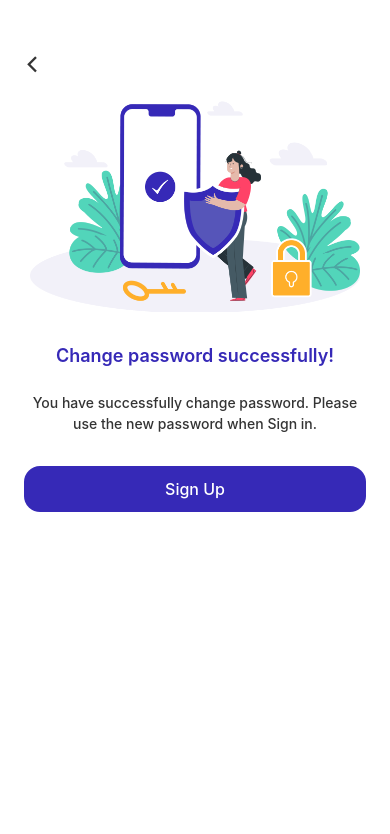
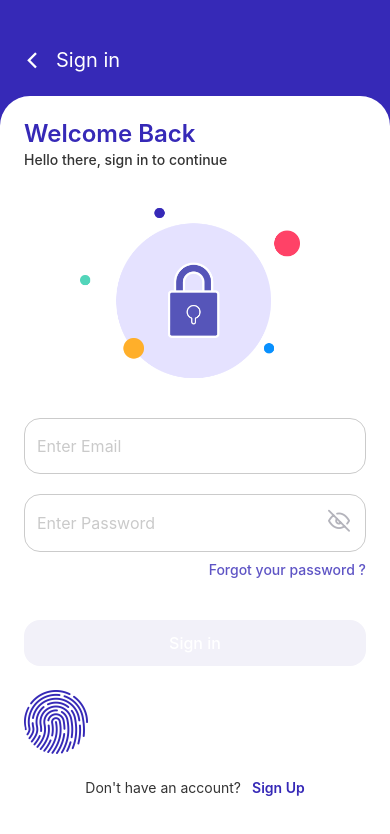
Before and after one commit to zainkhokhar1/i-Bank-React-Native, a React Native app: screen /Login in a window 390 px wide. Shown: the top 834 px of the page. Built offline with nearby package versions, Linux system fonts and the light colour scheme.

Commit message:
Add Stack navigation in App

```diff
--- a/App.jsx
+++ b/App.jsx
@@ -1,12 +1,8 @@
 import "./global.css";
 import { StatusBar } from 'expo-status-bar';
 import { View } from 'react-native';
-import Login from "./src/screens/Login";
-import Signup from "./src/screens/Signup";
-import EnterNumber from "./src/screens/forgot-password/EnterNumber";
-import EnterCode from "./src/screens/forgot-password/EnterCode";
-import EnterNewPassword from "./src/screens/change-password/EnterNewPassword";
-import Success from "./src/screens/change-password/Success";
+import StackNavigator from "./src/navigation/StackNavigator";
+
 
 export default function App() {
   return (
@@ -15,17 +11,7 @@ export default function App() {
         style="light"
       />
 
-      {/* <Login /> */}
-
-      {/* <Signup /> */}
-
-      {/* <EnterNumber /> */}
-
-      {/* <EnterCode /> */}
-
-      {/* <EnterNewPassword /> */}
-
-      <Success />
+      <StackNavigator />
 
     </View>
   );
--- a/babel.config.js
+++ b/babel.config.js
@@ -1,9 +1,12 @@
-module.exports = function(api) {
+module.exports = function (api) {
   api.cache(true);
   return {
     presets: [
       ["babel-preset-expo", { jsxImportSource: "nativewind" }],
       "nativewind/babel"
     ],
+    plugins: [
+      'react-native-reanimated/plugin',
+    ],
   };
 };
--- a/index.js
+++ b/index.js
@@ -1,6 +1,6 @@
 import { registerRootComponent } from 'expo';
 
-import App from './App';
+import App from './App.jsx';
 
 // registerRootComponent calls AppRegistry.registerComponent('main', () => App);
 // It also ensures that whether you load the app in Expo Go or in a native build,
--- /dev/null
+++ b/src/navigation/StackNavigator.jsx
@@ -0,0 +1,30 @@
+
+import { NavigationContainer } from '@react-navigation/native';
+import { createNativeStackNavigator } from '@react-navigation/native-stack';
+import Login from '../screens/Login';
+import Signup from '../screens/Signup';
+import EnterNumber from '../screens/forgot-password/EnterNumber';
+import EnterCode from '../screens/forgot-password/EnterCode';
+import EnterNewPassword from '../screens/change-password/EnterNewPassword';
+import Success from '../screens/change-password/Success';
+import Home from '../screens/Home';
+
+const Stack = createNativeStackNavigator();
+
+const StackNavigator = () => {
+    return (
+        <NavigationContainer>
+            <Stack.Navigator initialRouteName="Login" screenOptions={{ headerShown: false }}>
+                <Stack.Screen name="Login" component={Login} />
+                <Stack.Screen name="Signup" component={Signup} />
+                <Stack.Screen name="EnterNumber" component={EnterNumber} />
+                <Stack.Screen name="EnterCode" component={EnterCode} />
+                <Stack.Screen name="EnterNewPassword" component={EnterNewPassword} />
+                <Stack.Screen name="Success" component={Success} />
+                <Stack.Screen name="Home" component={Home} />
+            </Stack.Navigator>
+        </NavigationContainer>
+    );
+};
+
+export default StackNavigator;
--- /dev/null
+++ b/src/screens/Home.jsx
@@ -0,0 +1,12 @@
+import { View, Text } from 'react-native'
+import React from 'react'
+
+const Home = () => {
+    return (
+        <View>
+            <Text>Home</Text>
+        </View>
+    )
+}
+
+export default Home;
--- a/src/screens/Login.jsx
+++ b/src/screens/Login.jsx
@@ -3,8 +3,11 @@ import Fontisto from '@expo/vector-icons/Fontisto';
 import Feather from '@expo/vector-icons/Feather';
 import { useState } from 'react';
 import { ScrollView } from 'react-native';
+import { useNavigation } from '@react-navigation/native';
 
 const Login = () => {
+
+    const navigation = useNavigation();
 
     const [hide, setHide] = useState(true);
     const [data, setData] = useState({
@@ -23,7 +26,7 @@ const Login = () => {
 
     const handleSubmitData = () => {
         if (!(data.email && data.password)) return;
-        alert(JSON.stringify(data));
+        navigation.navigate('Home');
     }
 
     return (
@@ -33,7 +36,9 @@ const Login = () => {
 
             {/* Return and title btn */}
             <View className="h-10 flex flex-row w-full items-center gap-4 px-6 mb-4">
-                <Fontisto name="angle-left" size={16} color="white" />
+                <Fontisto name="angle-left" size={16} color="white"
+                    onPress={() => navigation.goBack()}
+                />
                 <Text className="semibold text-white text-xl">
                     Sign in
                 </Text>
@@ -72,7 +77,7 @@ const Login = () => {
                             value={data.email}
                             onChangeText={(text) => { handleInputs('email', text) }}
                             placeholderTextColor={'#CACACA'}
-                            className=" text-medium text-base border-[#CBCBCB] border-[1px] h-14 w-full rounded-2xl px-3"
+                            className=" text-medium text-base border-[#CBCBCB] border-[1px] h-14 w-full rounded-2xl px-3 caret-[#343434]"
                             placeholder='Enter Email'
                         />
                         <View className="relative w-full h-auto border-[#CBCBCB] border-[1px] rounded-2xl">
@@ -83,7 +88,7 @@ const Login = () => {
                                 autoCorrect={false}
                                 placeholderTextColor={'#CACACA'}
                                 autoCapitalize='none'
-                                className="text-base h-14 w-10/12 px-3"
+                                className="text-base h-14 w-10/12 px-3 caret-[#343434]"
                                 placeholder='Enter Password'
                             />
                             {/* icon shown here */}
@@ -98,8 +103,9 @@ const Login = () => {
                     </View>
 
                     <Text
-                        style={{ textAlign: 'right' }} //because nativeWind not working for this one
-                        className="text-[#3629B7]/80 font-medium text-sm pt-2">
+                        className="text-[#3629B7]/80 font-medium text-sm pt-2 text-right"
+                        onPress={() => navigation.navigate('EnterNumber')}
+                    >
                         Forgot your password ?
                     </Text>
 
@@ -127,7 +133,9 @@ const Login = () => {
                         <Text className="text-sm text-[#343434]">
                             Don't have an account?
                         </Text>
-                        <Text className="text-[#3629B7] font-semibold text-sm leading-4">
+                        <Text className="text-[#3629B7] font-semibold text-sm leading-4"
+                            onPress={() => navigation.navigate('Signup')}
+                        >
                             Sign Up
                         </Text>
                     </View>
--- a/src/screens/Signup.jsx
+++ b/src/screens/Signup.jsx
@@ -3,8 +3,13 @@ import Fontisto from '@expo/vector-icons/Fontisto';
 import Feather from '@expo/vector-icons/Feather';
 import { useState } from 'react';
 import BouncyCheckbox from "react-native-bouncy-checkbox";
+import { useNavigation } from '@react-navigation/native';
 
 const Signup = () => {
+
+    const navigation = useNavigation();
+
+
     const [isChecked, setIsChecked] = useState(false);
     const [hide, setHide] = useState(true);
     const [data, setData] = useState({
@@ -22,14 +27,16 @@ const Signup = () => {
 
     const handleSubmitData = () => {
         if (!(data.name && data.email && data.password && isChecked)) return;
-        alert(JSON.stringify(data));
+        navigation.navigate('Home');
     };
 
     return (
         <View className="bg-[#3629B7] flex-1 pt-10">
             {/* Return and title btn */}
             <View className="h-10 flex flex-row w-full items-center gap-4 px-6 mb-4">
-                <Fontisto name="angle-left" size={16} color="white" />
+                <Fontisto name="angle-left" size={16} color="white"
+                    onPress={() => navigation.goBack()}
+                />
                 <Text className="semibold text-white text-xl">
                     Sign Up
                 </Text>
@@ -62,7 +69,7 @@ const Signup = () => {
                             value={data.name}
                             onChangeText={(text) => { handleInputs('name', text) }}
                             placeholderTextColor={'#CACACA'}
-                            className="text-medium text-base border-[#CBCBCB] border-[1px] h-14 w-full rounded-2xl px-3"
+                            className="text-medium text-base border-[#CBCBCB] border-[1px] h-14 w-full rounded-2xl px-3 caret-[#343434]"
                             placeholder='Enter Name'
                         />
                         <TextInput
@@ -70,7 +77,7 @@ const Signup = () => {
                             value={data.email}
                             onChangeText={(text) => { handleInputs('email', text) }}
                             placeholderTextColor={'#CACACA'}
-                            className="text-medium text-base border-[#CBCBCB] border-[1px] h-14 w-full rounded-2xl px-3"
+                            className="text-medium text-base border-[#CBCBCB] border-[1px] h-14 w-full rounded-2xl px-3 caret-[#343434]"
                             placeholder='Enter Email'
                         />
                         <View className="relative w-full h-auto border-[#CBCBCB] border-[1px] rounded-2xl">
@@ -81,7 +88,7 @@ const Signup = () => {
                                 autoCorrect={false}
                                 placeholderTextColor={'#CACACA'}
                                 autoCapitalize='none'
-                                className="text-base h-14 w-10/12 px-3"
+                                className="text-base h-14 w-10/12 px-3 caret-[#343434]"
                                 placeholder='Enter Password'
                             />
                             <Feather name={hide ? 'eye-off' : 'eye'}
@@ -140,7 +147,9 @@ const Signup = () => {
                         <Text className="text-sm text-[#343434]">
                             Have an account?
                         </Text>
-                        <Text className="text-[#3629B7] font-semibold text-sm leading-4">
+                        <Text className="text-[#3629B7] font-semibold text-sm leading-4"
+                            onPress={() => navigation.navigate('Login')}
+                        >
                             Sign In
                         </Text>
                     </View>
--- a/src/screens/change-password/EnterNewPassword.jsx
+++ b/src/screens/change-password/EnterNewPassword.jsx
@@ -2,8 +2,13 @@ import { View, Text, TextInput, TouchableOpacity } from 'react-native'
 import Fontisto from '@expo/vector-icons/Fontisto';
 import { useState } from 'react';
 import Feather from '@expo/vector-icons/Feather';
+import { useNavigation } from '@react-navigation/native';
 
 const EnterNewPassword = () => {
+
+  const navigation = useNavigation();
+
+
   const [hide, setHide] = useState({
     one: true,
     two: true
@@ -39,7 +44,9 @@ const EnterNewPassword = () => {
 
       {/* Header */}
       <View className="h-13 w-full flex-row items-center justify-start pt-3">
-        <Fontisto name="angle-left" size={16} color="#343434" />
+        <Fontisto name="angle-left" size={16} color="#343434"
+          onPress={() => navigation.goBack()}
+        />
         <Text className="font-semibold text-xl leading-7 pl-4 text-[#343434]">Change password</Text>
       </View>
 
@@ -58,7 +65,7 @@ const EnterNewPassword = () => {
         <View >
 
           <Text className="text-sm leading-4 font-semibold text-[#979797] pb-2">
-            Type your phone number
+            Type your new password
           </Text>
 
           <View className="relative w-full h-auto border-[#CBCBCB] border-[1px] rounded-2xl">
--- a/src/screens/change-password/Success.jsx
+++ b/src/screens/change-password/Success.jsx
@@ -35,7 +35,7 @@ const Success = () => {
                     activeOpacity={0.8}
                     className={`bg-[#3629B7] flex items-center justify-center min-w-full h-[46px] rounded-2xl mb-6`}>
                     <Text className="font-medium text-base text-white leading-6">
-                        Sign Up
+                        Ok
                     </Text>
                 </TouchableOpacity>
             </View>
--- a/src/screens/forgot-password/EnterCode.jsx
+++ b/src/screens/forgot-password/EnterCode.jsx
@@ -1,17 +1,29 @@
 import { View, Text, TextInput, TouchableOpacity } from 'react-native'
 import React, { useState } from 'react'
 import Fontisto from '@expo/vector-icons/Fontisto';
+import { useNavigation } from '@react-navigation/native';
 
 
-const EnterCode = () => {
+const EnterCode = ({ route }) => {
+    const navigation = useNavigation();
+
+    const { number } = route.params;
+
     const [code, setCode] = useState('');
+
+    const handleCode = () => {
+        if (code.length == 4)
+            navigation.navigate('EnterNewPassword')
+    }
 
     return (
         <View className="flex-1 pt-10 px-6">
 
             {/* Header */}
             <View className="h-13 w-full flex-row items-center justify-start pt-3">
-                <Fontisto name="angle-left" size={16} color="#343434" />
+                <Fontisto name="angle-left" size={16} color="#343434"
+                    onPress={() => navigation.goBack()}
+                />
                 <Text className="font-semibold text-xl leading-7 pl-4 text-[#343434]">Forgot password</Text>
             </View>
 
@@ -39,7 +51,7 @@ const EnterCode = () => {
                         maxLength={4}
                         keyboardType="number-pad"
                         onChangeText={(text) => setCode(text.replace(/[^0-9]/g, ''))}
-                        className="flex-1 h-12 px-3 bg-[#FAFAFC] text-[#343434] text-sm font-medium rounded-2xl border border-[#CBCBCB] leading-[150%]"
+                        className="flex-1 h-12 px-3 bg-[#FAFAFC] text-[#343434] text-sm font-medium rounded-2xl border border-[#CBCBCB] leading-[150%] caret-[#343434]"
                         placeholder="Code"
                         placeholderTextColor="#CACACA"
                     />
@@ -55,7 +67,7 @@ const EnterCode = () => {
                     <Text className="text-[#898989] text-sm font-medium leading-[150%]">
                         We texted you a code to verify your phone number
                     </Text>
-                    <Text className="text-[#5655B9] ml-[0.5px] text-sm font-semibold leading-[150%]">(92) 3037924485</Text>
+                    <Text className="text-[#5655B9] ml-[0.5px] text-sm font-semibold leading-[150%]">(92) {number?.slice(2)}</Text>
                 </View>
 
                 <Text className="text-[#898989] text-sm font-medium leading-[150%]">
@@ -64,11 +76,12 @@ const EnterCode = () => {
 
                 {/* Change Password Button */}
                 <TouchableOpacity
-                    onPress={() => { alert(code) }}
+                    onPress={handleCode}
                     disabled={code.length !== 4}
                     activeOpacity={code.length === 4 ? 0.8 : 1}
                     className={`mt-8 h-[46px] rounded-2xl justify-center items-center ${code.length === 4 ? 'bg-[#3629B7]' : 'bg-[#F2F1F9]'
                         }`}
+
                 >
                     <Text className="text-white font-medium text-base leading-6">Change password</Text>
                 </TouchableOpacity>
--- a/src/screens/forgot-password/EnterNumber.jsx
+++ b/src/screens/forgot-password/EnterNumber.jsx
@@ -1,8 +1,11 @@
 import { View, Text, TextInput, TouchableOpacity } from 'react-native'
 import Fontisto from '@expo/vector-icons/Fontisto';
 import { useState } from 'react';
+import { useNavigation } from '@react-navigation/native';
 
 const EnterNumber = () => {
+
+    const navigation = useNavigation();
 
     const [numberEntered, setNumberEntered] = useState('+92');
 
@@ -11,7 +14,9 @@ const EnterNumber = () => {
 
             {/* Header */}
             <View className="h-13 w-full flex-row items-center justify-start pt-3">
-                <Fontisto name="angle-left" size={16} color="#343434" />
+                <Fontisto name="angle-left" size={16} color="#343434"
+                    onPress={() => navigation.goBack()}
+                />
                 <Text className="font-semibold text-xl leading-7 pl-4 text-[#343434]">Forgot password</Text>
             </View>
 
@@ -37,7 +42,7 @@ const EnterNumber = () => {
                         const number = text.replace(/[^0-9]/g, '');
                         setNumberEntered(number);
                     }}
-                    className="border-[0.5px] text-[#343434] text-sm font-medium leading-[150%] border-[#E8E8E8] h-12 rounded-2xl bg-[#FAFAFC] px-3"
+                    className="border-[0.5px] text-[#343434] text-sm font-medium leading-[150%] border-[#E8E8E8] h-12 rounded-2xl bg-[#FAFAFC] px-3 caret-[#343434]"
                     placeholder='(+92)'
                     placeholderTextColor={'#CACACA'}
                 />
@@ -51,7 +56,10 @@ const EnterNumber = () => {
                 <TouchableOpacity
                     disabled={!((numberEntered.length == 12) && (numberEntered.slice(0, 2) == '92'))}
                     activeOpacity={((numberEntered.length == 12) && (numberEntered.slice(0, 2) == '92')) ? 0.8 : 1}
-                    className={`flex items-center justify-center w-full h-[46px] rounded-2xl ${((numberEntered.length == 12) && (numberEntered.slice(0, 2) == '92')) ? 'bg-[#3629B7]' : 'bg-[#F2F1F9]'}`}>
+                    className={`flex items-center justify-center w-full h-[46px] rounded-2xl ${((numberEntered.length == 12) && (numberEntered.slice(0, 2) == '92')) ? 'bg-[#3629B7]' : 'bg-[#F2F1F9]'}`}
+
+                    onPress={() => navigation.navigate('EnterCode', { number: numberEntered })}
+                >
                     <Text className="font-medium text-base text-white leading-6">
                         Send
                     </Text>
```
Also changed, not shown: package.json (+6 -1 lines), 1 other file (tests, documents, lock files or other folders).
